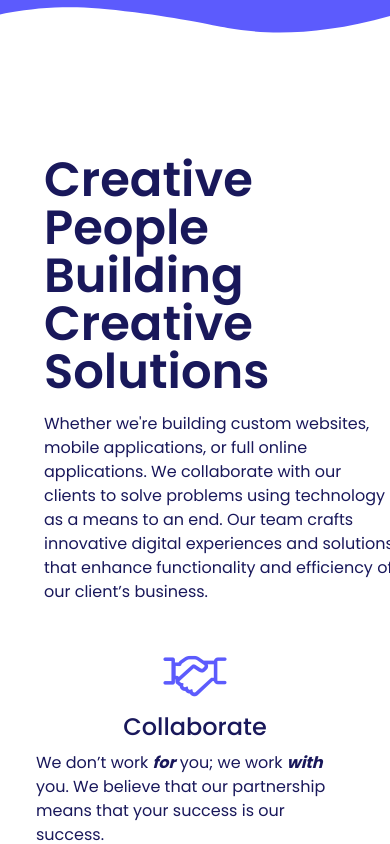
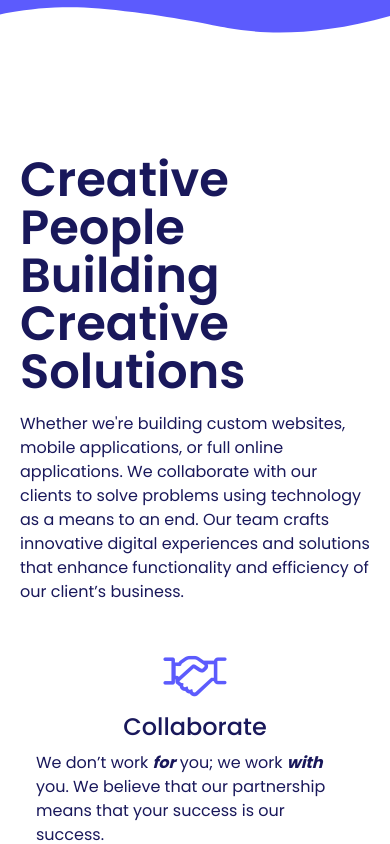
Before and after one commit to shift-solutions/shift_solutions_website, a website: page index.html in a window 390 px wide. Shown: the part 550-1394 px from the top of the page. Drawn offline with nearby package versions, Linux system fonts and the light colour scheme; files that its build step writes are made by us from their sources; files whose address does not match are found by name.

Commit message:
Added more padding

```diff
--- a/index.html
+++ b/index.html
@@ -69,7 +69,7 @@
     <section id="about" class="relative about-area py-120">
         <div class="container">
             <div class="md:flex">
-                <div class="w-full mx-6 md:w-1/2">
+                <div class="w-full md:mx-6 md:w-1/2">
                     <div class="pb-10 section-title">
                         <h4 class="title">Creative People Building Creative Solutions</h4>
                         <p class="text">Whether we're building custom websites, mobile applications, or full online applications. We collaborate with our clients to solve problems using technology as a means to an end. Our team crafts innovative digital experiences and solutions that enhance functionality and efficiency of our client’s business.</p>
```
